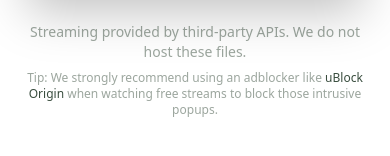
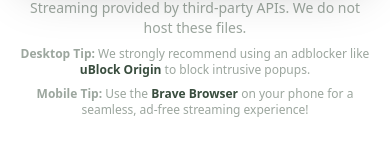
Before and after one commit to Jroshan106/Fella-Flix, a Next.js app: page /watch/10494 in a window 390 px wide. Shown: the part 662-818 px from the top of the page. Built offline with nearby package versions, Linux system fonts and the light colour scheme.

Commit message:
Enhance streaming tips for users with desktop and mobile recommendations

```diff
--- a/src/app/watch/[id]/page.tsx
+++ b/src/app/watch/[id]/page.tsx
@@ -96,7 +96,12 @@
 
           <div className="text-center text-sm text-foreground/50 mt-6 pb-8 space-y-2">
             <p>Streaming provided by third-party APIs. We do not host these files.</p>
-            <p className="text-xs">Tip: We strongly recommend using an adblocker like <a href="https://ublockorigin.com/" target="_blank" rel="noopener noreferrer" className="text-primary hover:underline">uBlock Origin</a> when watching free streams to block those intrusive popups.</p>
+            <p className="text-xs max-w-2xl mx-auto">
+              <strong>Desktop Tip:</strong> We strongly recommend using an adblocker like <a href="https://ublockorigin.com/" target="_blank" rel="noopener noreferrer" className="text-primary hover:underline font-bold">uBlock Origin</a> to block intrusive popups.
+            </p>
+            <p className="text-xs max-w-2xl mx-auto">
+              <strong>Mobile Tip:</strong> Use the <a href="https://brave.com/" target="_blank" rel="noopener noreferrer" className="text-primary hover:underline font-bold">Brave Browser</a> on your phone for a seamless, ad-free streaming experience!
+            </p>
           </div>
         </motion.div>
       </div>
```
